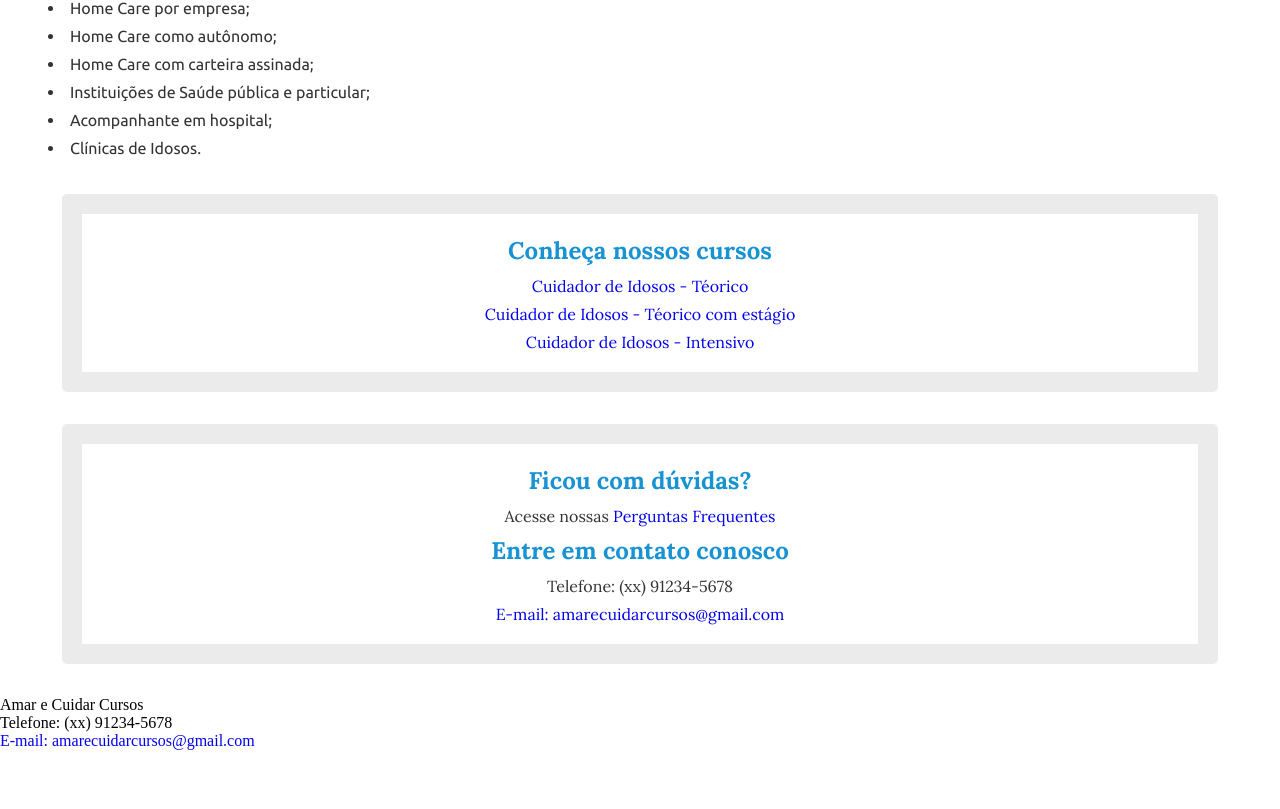
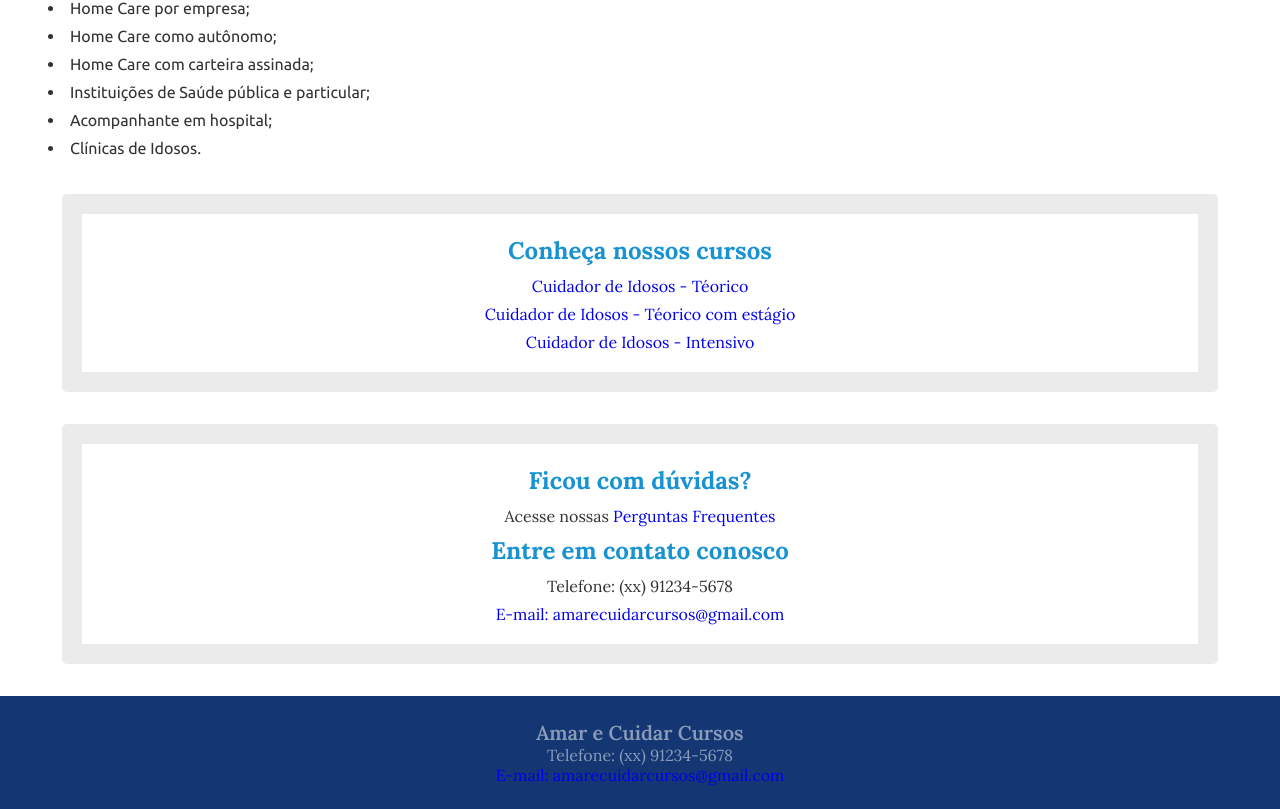
Before and after one commit to angelicamarttins/amar-e-cuidar-cursos, a plain HTML site: page index.html in a window 1280 px wide. Shown: the part 1375-2184 px from the top of the page. Before the commit the page ends 2125 px from the top, so only its background shows below. Drawn offline with Linux system fonts and the light colour scheme.

Commit message:
Start to style the footer in style.css

```diff
--- a/style.css
+++ b/style.css
@@ -178,3 +178,19 @@
     padding: 1em;
     margin: 2em 0;
 }
+
+/* Footer */
+
+.footer {
+    background-color: var(--dark-blue);
+    color: var(--footer);
+    text-align: center;
+    line-height: 1.25;
+    padding: 1.5em 0;
+    font-family: var(--second-font);
+}
+
+.footer__logo {
+    font-weight: 600;
+    font-size: 1.25rem;
+}
```
